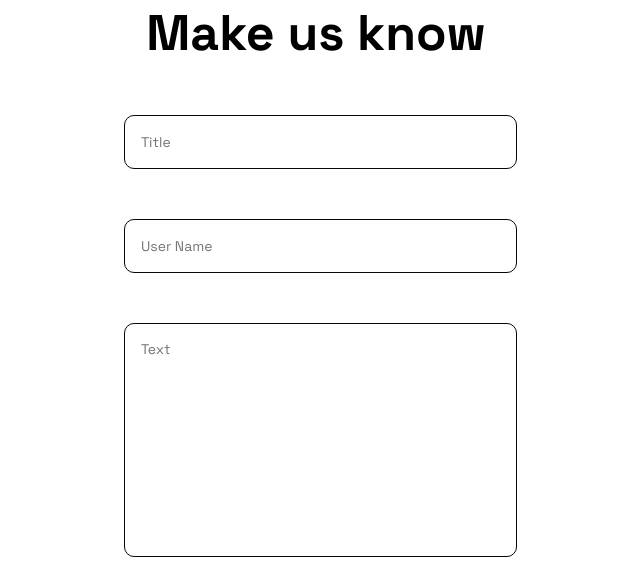
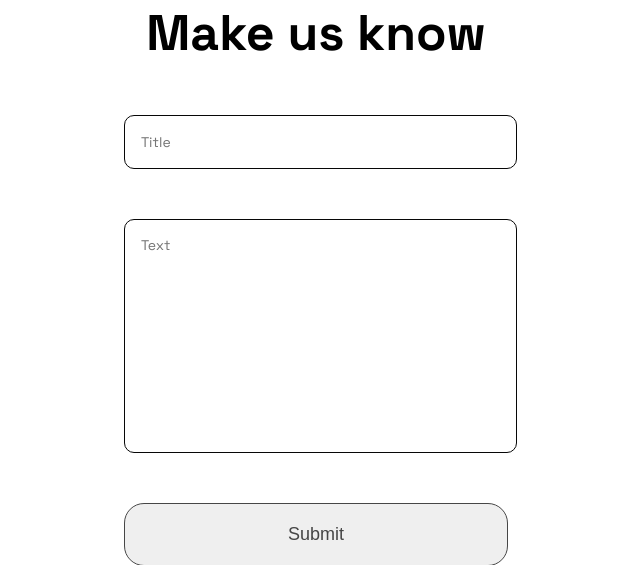
Before and after one commit to Lavislad/Freelance, a Django app: page /feedback/ in a window 1280 px wide. Shown: the part 644-1209 px from the top of the page, without its empty margins (324-964 px from the left). Run offline with Django 5.2, Linux system fonts and the light colour scheme; the visitor is signed in with stand-in values (Sample User, id 1); data that the repository does not hold is empty; some libraries are stand-ins or nearby versions.

Commit message:
Automatic username in feedback

```diff
--- a/Freelance/feedback/forms.py
+++ b/Freelance/feedback/forms.py
@@ -5,15 +5,12 @@ from django.forms import ModelForm, TextInput, Textarea
 class FeedbackForm(ModelForm):
     class Meta:
         model = Feedback
-        fields = ['title', 'user_name', 'full_text']
+        fields = ['title', 'full_text']
 
         widgets = {
             'title': TextInput(attrs={
                 'placeholder': 'Title'
             }),
-            'user_name': TextInput(attrs={
-                'placeholder': 'User Name'
-            }),
             'full_text': Textarea(attrs={
                 'placeholder': 'Text'
             })
--- a/Freelance/feedback/models.py
+++ b/Freelance/feedback/models.py
@@ -2,9 +2,8 @@ from django.db import models
 
 
 class Feedback(models.Model):
-    id = models.BigAutoField(auto_created=True, primary_key=True)
     title = models.CharField('Title', max_length=100)
-    user_name = models.CharField('User Name', max_length=30, default='')
+    author = models.CharField('User Name', max_length=30, default='default')
     full_text = models.TextField('Text')
     date = models.DateTimeField('Publication Date', auto_now_add=True)
 
--- a/Freelance/feedback/serializers.py
+++ /dev/null
@@ -1 +0,0 @@
-from django.core import serializers
--- a/Freelance/feedback/templates/feedback/feedback_details.html
+++ b/Freelance/feedback/templates/feedback/feedback_details.html
@@ -8,7 +8,7 @@
         <div class="feedback--details container">
             <div class="elem">
                 <div class="inline">
-                    <h3>{{ feedback.user_name }}</h3>
+                    <h3>{{ feedback.author }}</h3>
                     <p class="date">{{ feedback.date }}</p>
                 </div>
                 <p class="full_text">{{ feedback.full_text }}</p><br><br>
--- a/Freelance/feedback/templates/feedback/feedback_index.html
+++ b/Freelance/feedback/templates/feedback/feedback_index.html
@@ -10,7 +10,7 @@
                 {% for el in feedback %}
                 <div class="elem">
                     <div class="inline">
-                        <h4>{{ el.user_name }}</h4>
+                        <h4>{{ el.author }}</h4>
                         <h4 class="date">{{ el.date }}</h4>
                     </div>
                     <a href='{% url "feedback_details" el.id %}'><h3>{{ el.title }}</h3></a>
--- a/Freelance/feedback/views.py
+++ b/Freelance/feedback/views.py
@@ -1,6 +1,7 @@
 # from django.contrib.gis.gdal.prototypes.srs import from_user_input
 from django.shortcuts import render, redirect
 from django.template.context_processors import request
+from pyexpat.errors import messages
 
 from .models import Feedback
 from .forms import FeedbackForm
@@ -27,8 +28,11 @@ def feedback_index(request):
     error = ''
     if request.method == 'POST':
         form = FeedbackForm(request.POST)
+        print(form)
         if form.is_valid():
-            form.save()
+            instance = form.save(commit=False)
+            instance.author = request.user
+            instance.save()
             return redirect('feedback_index')
         else:
             error = 'Form is invalid'
```
Also changed, not shown: Freelance/feedback/migrations/0009_remove_feedback_user_name_feedback_author.py (added), Freelance/feedback/migrations/0010_alter_feedback_id.py (added).
